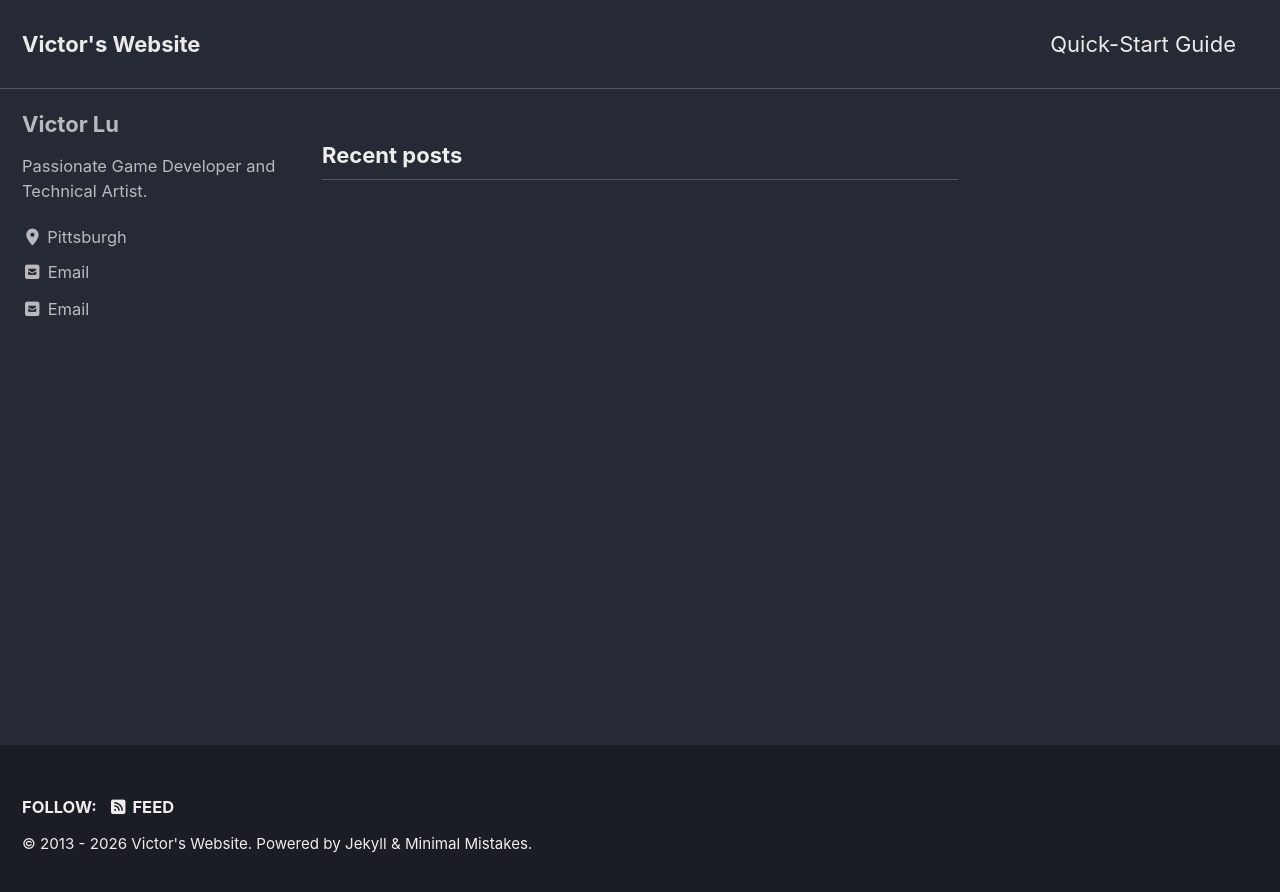
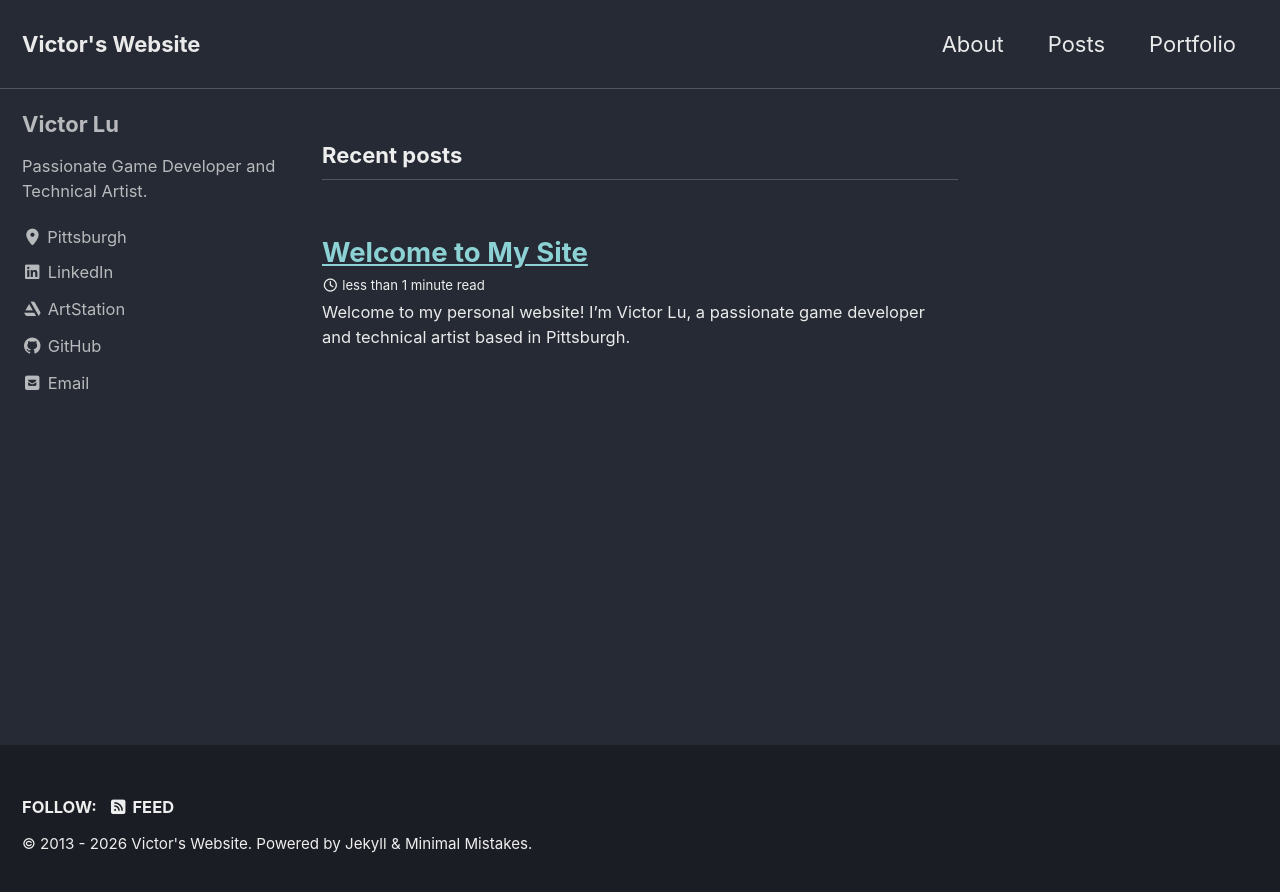
Before and after one commit to donkey0319/donkey0319.github.io, a Jekyll site: the page built from index.html, in a window 1280 px wide. Shown: the top 892 px of the page. Built offline with Jekyll 4.4.1, drawn with Linux system fonts in a browser that asks for light colours; cached includes are drawn as plain includes; the list of posts is cut into pages by our own code.

Commit message:
update template

```diff
--- a/_config.yml
+++ b/_config.yml
@@ -119,46 +119,18 @@
   location         : "Pittsburgh"
   email            : "vclu@andrew.cmu.edu"
   links:
-    - label: "Email"
-      icon: "fas fa-fw fa-envelope-square"
-      url: "vclu@andrew.cmu.edu"
-    - label: "Website"
-      icon: "fas fa-fw fa-link"
-      # url: "https://your-website.com"
-    - label: "Twitter"
-      icon: "fab fa-fw fa-twitter-square"
-      # url: "https://twitter.com/"
-    - label: "Facebook"
-      icon: "fab fa-fw fa-facebook-square"
-      # url: "https://facebook.com/"
+    - label: "LinkedIn"
+      icon: "fab fa-fw fa-linkedin"
+      url: "https://www.linkedin.com/in/victor-chan-lu/"
+    - label: "ArtStation"
+      icon: "fab fa-fw fa-artstation"
+      url: "https://www.artstation.com/donkey0319"
     - label: "GitHub"
       icon: "fab fa-fw fa-github"
-      # url: "https://github.com/"
-    - label: "Instagram"
-      icon: "fab fa-fw fa-instagram"
-      # url: "https://instagram.com/"
+      url: "https://github.com/donkey0319"
 
 # Site Footer
 footer:
-  links:
-    - label: "Twitter"
-      icon: "fab fa-fw fa-twitter-square"
-      # url:
-    - label: "Facebook"
-      icon: "fab fa-fw fa-facebook-square"
-      # url:
-    - label: "GitHub"
-      icon: "fab fa-fw fa-github"
-      # url:
-    - label: "GitLab"
-      icon: "fab fa-fw fa-gitlab"
-      # url:
-    - label: "Bitbucket"
-      icon: "fab fa-fw fa-bitbucket"
-      # url:
-    - label: "Instagram"
-      icon: "fab fa-fw fa-instagram"
-      # url:
   since: "2013"
 
 
@@ -312,6 +284,12 @@
     envs: development
 
 
+# Collections
+collections:
+  portfolio:
+    output: true
+    permalink: /:collection/:path/
+
 # Defaults
 defaults:
   # _posts
@@ -325,3 +303,11 @@
       comments: # true
       share: true
       related: true
+  # _portfolio
+  - scope:
+      path: ""
+      type: portfolio
+    values:
+      layout: single
+      author_profile: true
+      share: true
--- /dev/null
+++ b/_pages/about.md
@@ -0,0 +1,24 @@
+---
+title: "About"
+permalink: /about/
+layout: home
+author_profile: true
+---
+
+I'm Victor Lu, a passionate Game Developer and Technical Artist based in Pittsburgh.
+
+## Background
+
+I specialize in game development and technical art, combining creative vision with technical expertise to bring interactive experiences to life.
+
+## Skills
+
+- Game Development
+- Technical Art
+- Shader Programming
+- Visual Effects
+- 3D Modeling & Animation
+
+## Contact
+
+Feel free to reach out to me at vclu@andrew.cmu.edu or connect with me on LinkedIn and ArtStation.
--- /dev/null
+++ b/_posts/2026-02-10-welcome-to-my-site.md
@@ -0,0 +1,17 @@
+---
+title: "Welcome to My Site"
+date: 2026-02-10
+image: /assets/images/cafebabe-pekora-header.jpg
+---
+
+Welcome to my personal website! I'm Victor Lu, a passionate game developer and technical artist based in Pittsburgh.
+
+## What You'll Find Here
+
+I'll be sharing my journey in game development, including:
+
+- **Game Projects** - Breakdowns of games I'm working on
+- **Technical Art** - Shaders, VFX, and rendering techniques
+- **Tutorials** - Tips and tricks I've learned along the way
+
+Stay tuned for more updates!
--- a/assets/css/main.scss
+++ b/assets/css/main.scss
@@ -7,3 +7,47 @@
 
 @import "minimal-mistakes/skins/{{ site.minimal_mistakes_skin | default: 'default' }}"; // skin
 @import "minimal-mistakes"; // main partials
+
+// Override portfolio grid - force 2 columns
+.wide .archive {
+  .list__item,
+  .grid__item {
+    width: 47% !important;
+    float: left !important;
+    margin-left: 0% !important;
+    margin-right: 2% !important;
+    margin-bottom: 2em !important;
+    clear: left !important;
+
+    &:nth-child(2n) {
+      margin-right: 0 !important;
+      clear: none !important;
+    }
+
+    @media (max-width: 768px) {
+      width: 100% !important;
+      margin-left: 0 !important;
+      margin-right: 0 !important;
+      float: none !important;
+      clear: none !important;
+    }
+  }
+
+  .archive__item-teaser {
+    height: auto !important;
+    max-height: none !important;
+    overflow: visible !important;
+
+    img {
+      width: 100% !important;
+      height: auto !important;
+      max-height: none !important;
+      object-fit: contain !important;
+    }
+  }
+
+  .archive__item-title {
+    font-size: 1.25em;
+    margin-top: 0.75em;
+  }
+}
```
Also changed, not shown: _data/navigation.yml (+6 -10 lines), _pages/portfolio.md (added, +10 -0 lines), _pages/posts.md (added, +6 -0 lines), _portfolio/sample-project copy 2.md (added, +26 -0 lines), _portfolio/sample-project copy 3.md (added, +26 -0 lines), _portfolio/sample-project copy 4.md (added, +26 -0 lines), _portfolio/sample-project copy 5.md (added, +26 -0 lines), _portfolio/sample-project copy 6.md (added, +26 -0 lines), _portfolio/sample-project copy 7.md (added, +26 -0 lines), _portfolio/sample-project copy.md (added, +26 -0 lines), _portfolio/sample-project.md (added, +26 -0 lines), assets/images/cafebabe-pekora-header.jpg (added).
